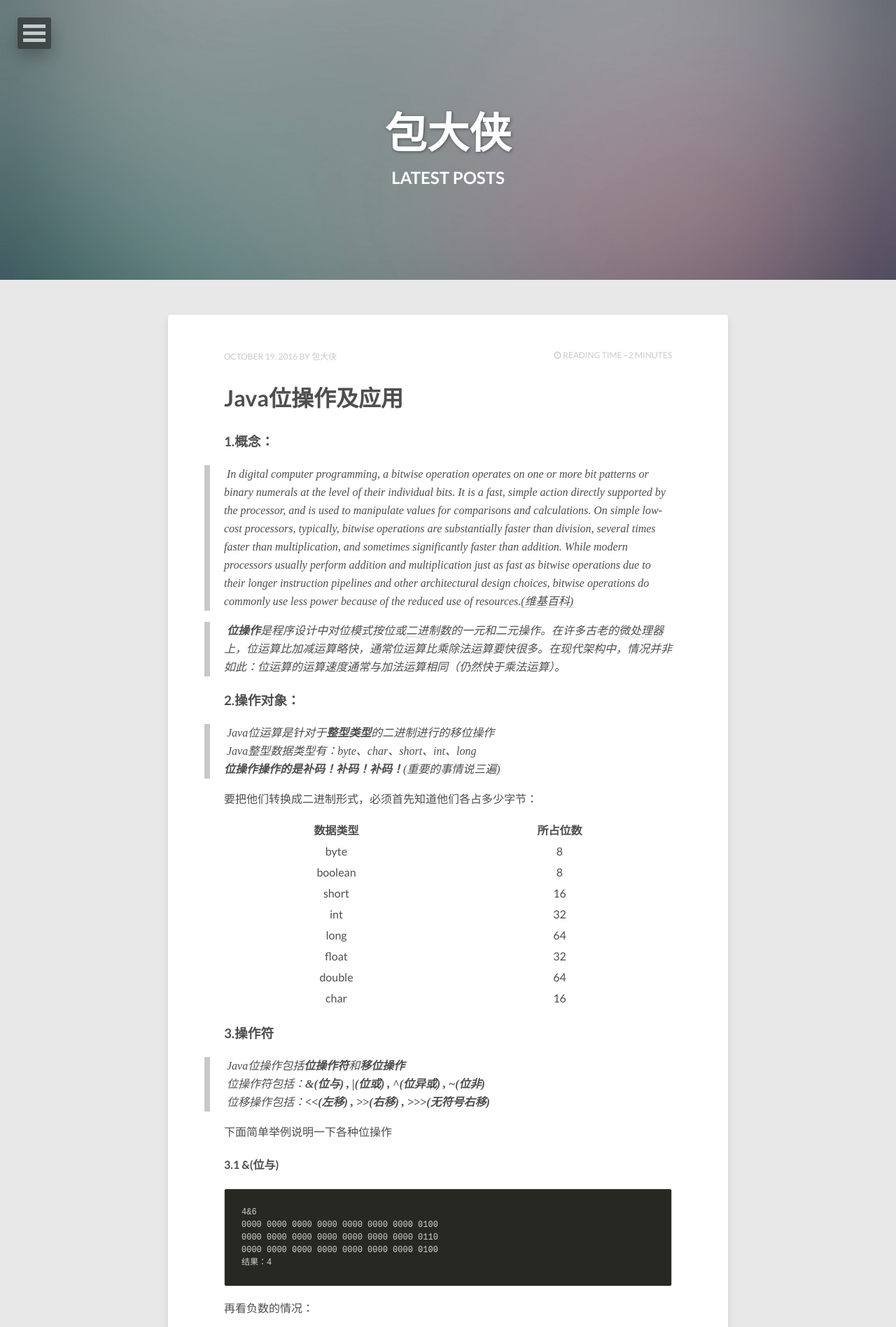
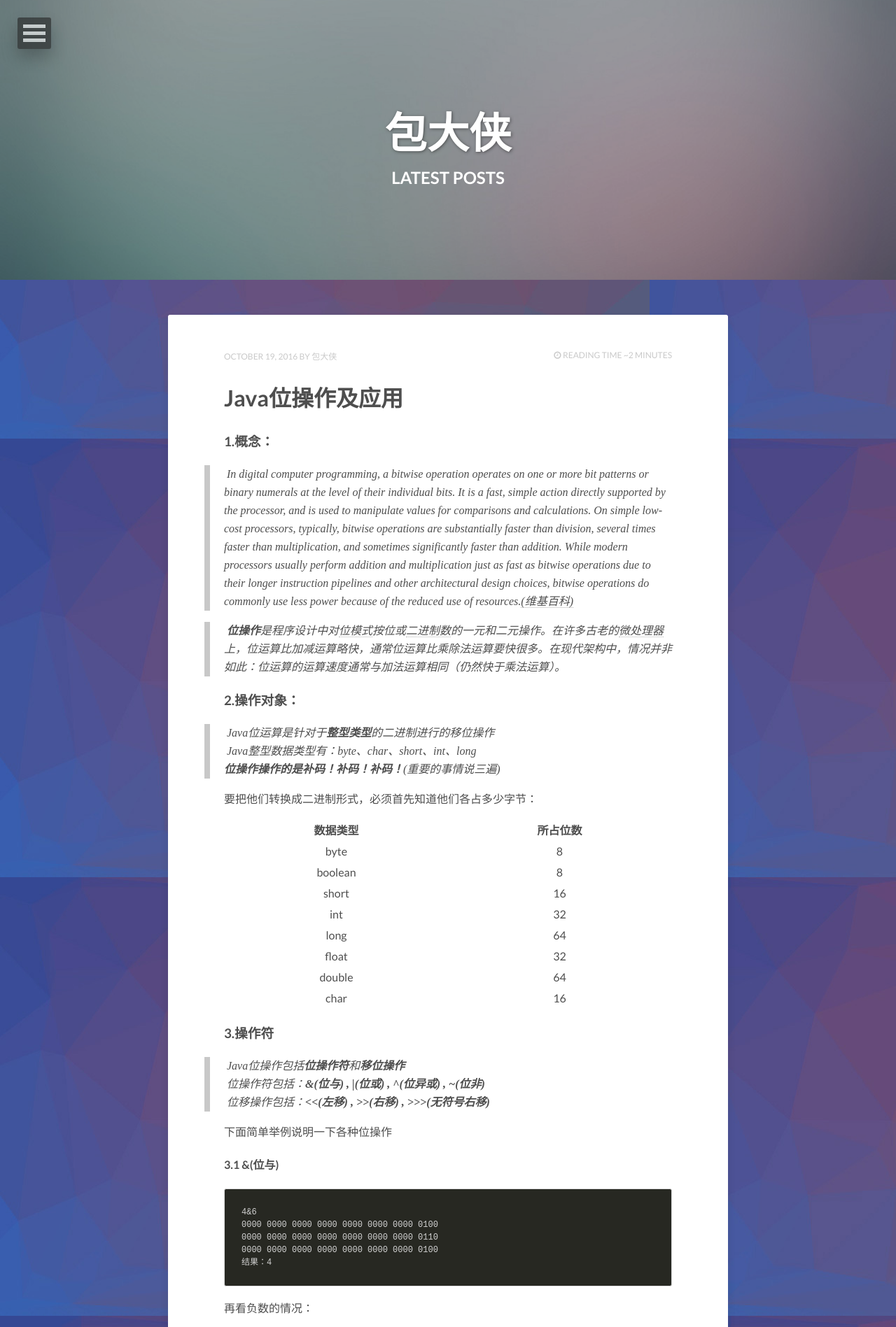
Before and after one commit to DuYuanye/duyuanye.github.io, a Jekyll site: the page built from index.html, in a window 1280 px wide. Shown: the top 1897 px of the page at 70% size. Built offline with Jekyll 4.4.1, drawn with Linux system fonts in a browser that asks for light colours; nearby versions of some CDN libraries; the list of posts is cut into pages by our own code.

Commit message:
修改配置

```diff
--- a/_config.yml
+++ b/_config.yml
@@ -1,5 +1,5 @@
 title:            包大侠
-description:      やめて
+description:      包大侠
 disqus_shortname: une
 reading_time:     true
 words_per_minute: 200
@@ -26,7 +26,7 @@ owner:
   google_plus:
 
 # Background image to be tiled on all pages
-background:
+background: abstract-6.jpg
 
 # Analytics and webmaster tools stuff goes here
 google_analytics:
```
